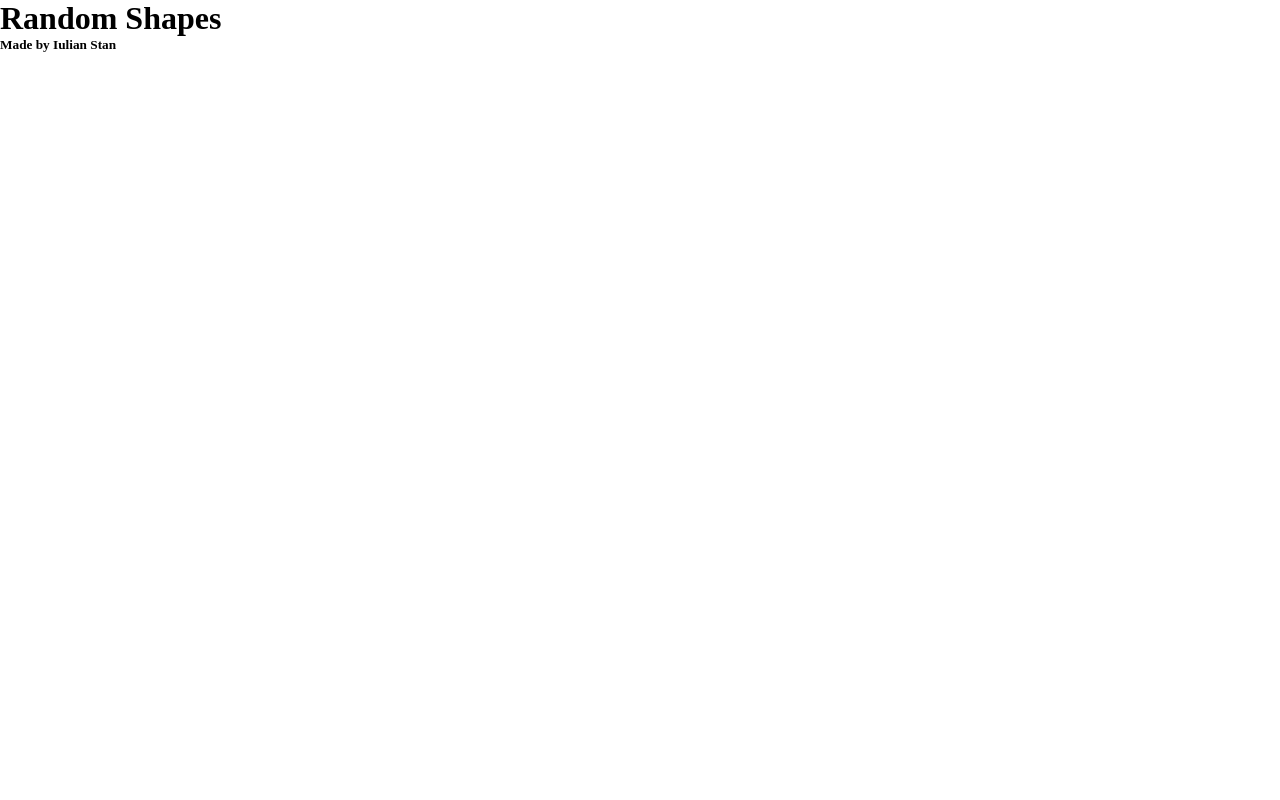
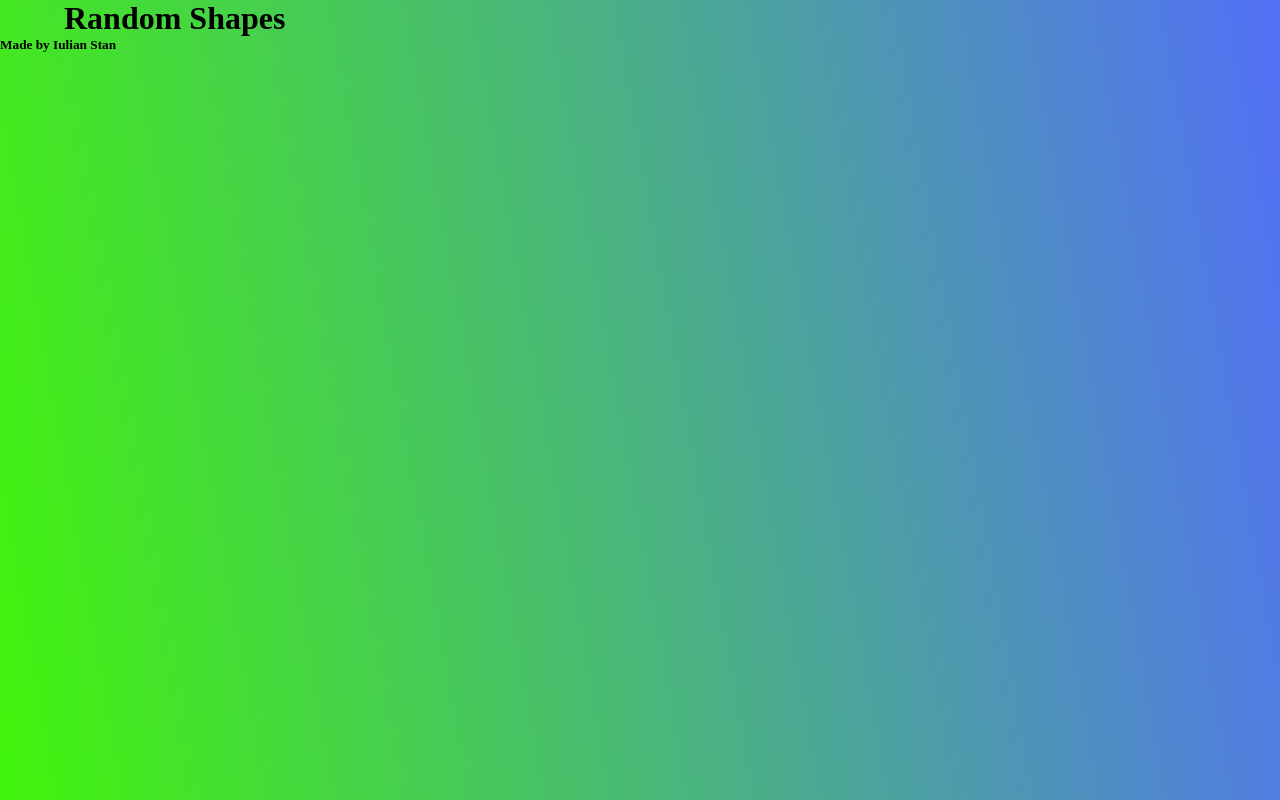
Before and after one commit to iulianSta/random-shapes, a website: page src/index.html in a window 1280 px wide. Drawn offline with nearby package versions, Linux system fonts and the light colour scheme; files that its build step writes are made by us from their sources; a web font is replaced by a local one.

Commit message:
Working on class inner-container

```diff
--- a/src/scss/_container.scss
+++ b/src/scss/_container.scss
@@ -0,0 +1,7 @@
+// Container style
+.container {
+  @include size;
+  display: block;
+  overflow: hidden;
+  background-image: linear-gradient(260deg, $first-col 0%, $sec-col 100%);
+}
--- /dev/null
+++ b/src/scss/_inner-container.scss
@@ -0,0 +1,5 @@
+// Inner container style
+.inner-container {
+  width: 90%;
+  margin: 0 auto;
+}
--- a/src/scss/main.scss
+++ b/src/scss/main.scss
@@ -5,3 +5,4 @@
 @import "./mixins";
 @import "./normalize";
 @import "./container";
+@import "./inner-container";
```
